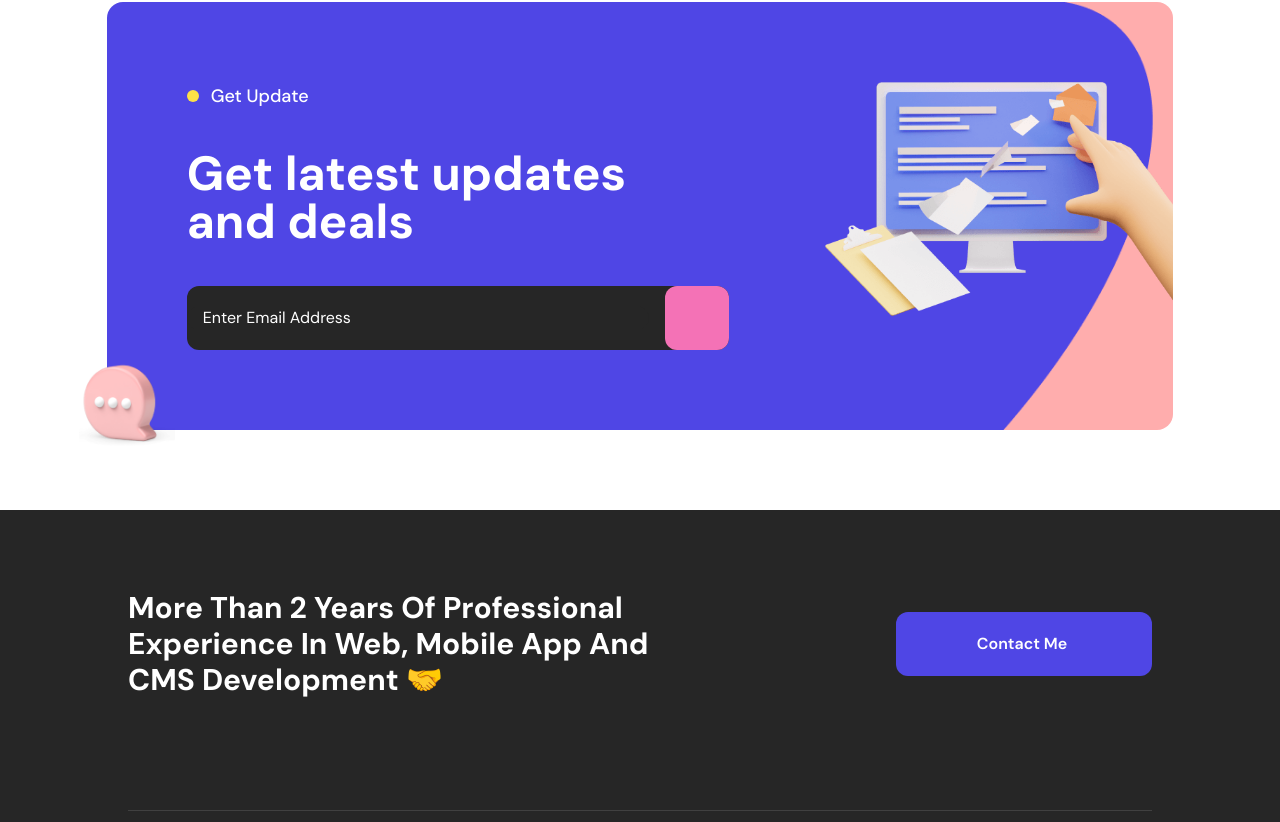
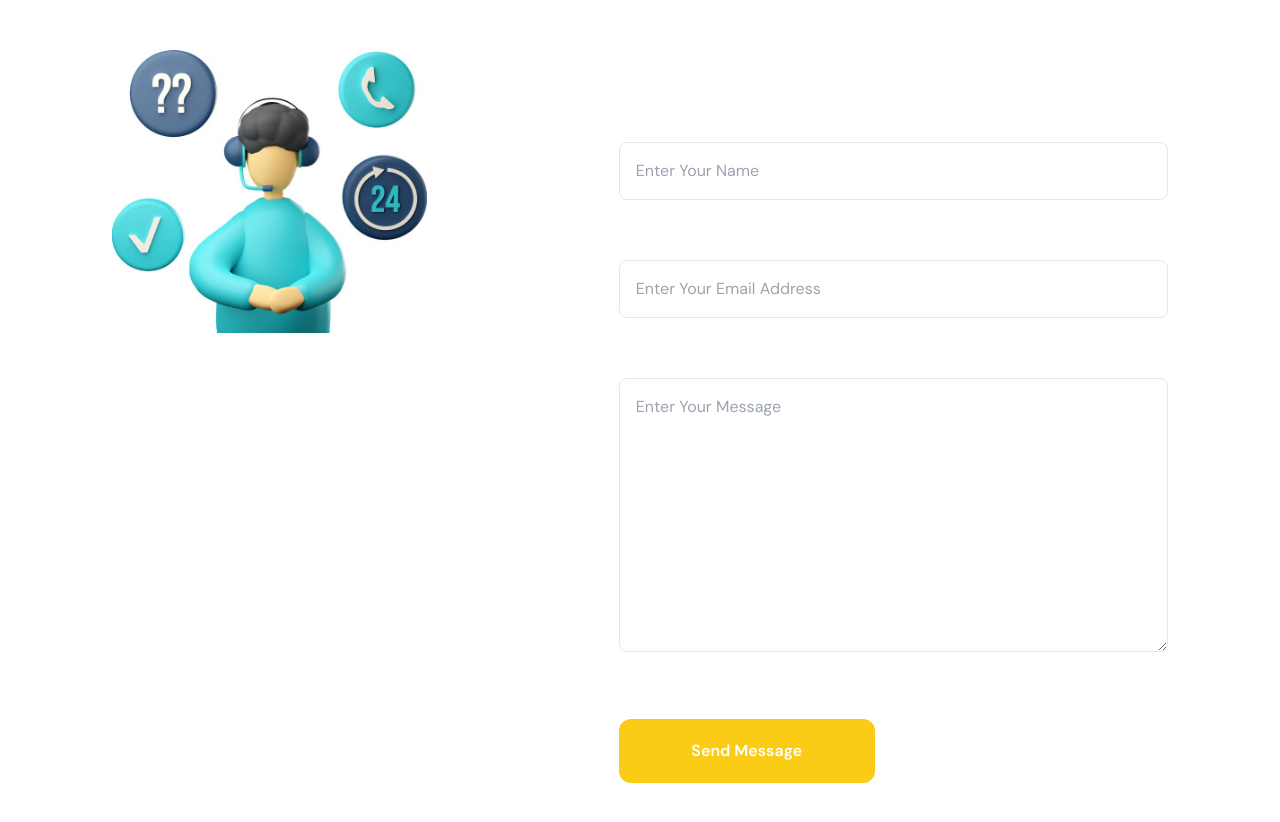
Before and after one commit to heyitsuzair/collax-ecommerce-next, a Next.js app: page /contact in a window 1280 px wide. Shown: the part 878-1700 px from the top of the page. Built offline with nearby package versions, Linux system fonts and the light colour scheme.

Commit message:
Contact Form Added

```diff
--- /dev/null
+++ b/src/components/commons/buttons/PlainButton.jsx
@@ -0,0 +1,68 @@
+import React from "react";
+
+const PlainButton = ({
+  text,
+  icon,
+  onClick,
+  size,
+  buttonColor,
+  textColor,
+  shadow,
+}) => {
+  let buttonSize = "h-12 w-48";
+  let buttonBorderRadius = "rounded-lg";
+  let buttonShadow;
+
+  /**
+   * Check What Size We Got As Prop And Than Set Size And Border Radius Accordingly
+   */
+  if (size && size === "large") {
+    buttonSize = "h-14 w-52 md:h-16 md:w-64";
+    buttonBorderRadius = "rounded-xl";
+  } else if (size && size === "small") {
+    buttonSize = "h-8 w-32";
+    buttonBorderRadius = "rounded-md";
+  }
+
+  /**
+   * Check Whether the button color is provided or not
+   */
+  if (!buttonColor) {
+    buttonColor = "bg-indigo-600";
+  }
+  /**
+   * Check Whether the button color is provided or not
+   */
+  if (!textColor) {
+    textColor = "text-white";
+  }
+
+  /**
+   * Check Whether the shadow is provided or not
+   */
+  if (shadow) {
+    buttonShadow = "shadow-2xl";
+  }
+
+  return (
+    <button
+      type="button"
+      onClick={onClick}
+      className={`b ${buttonSize} ${buttonColor} transition-all duration-300 flex justify-center items-center ${buttonBorderRadius} ${buttonShadow} `}
+    >
+      <span
+        className={`text-center ${textColor} font-semibold z-[2] pointer-events-none`}
+      >
+        {text}
+
+        {icon && (
+          <>
+            &nbsp; <i className={`fa ${icon}`} aria-hidden="true"></i>
+          </>
+        )}
+      </span>
+    </button>
+  );
+};
+
+export default PlainButton;
--- /dev/null
+++ b/src/components/commons/inputs/Input.plain.jsx
@@ -0,0 +1,45 @@
+import React from "react";
+import { TextError } from "../index";
+
+const InputPlain = ({
+  id,
+  type,
+  name,
+  placeholder,
+  onChange,
+  label,
+  error,
+  errorText,
+  value,
+  onBlur,
+}) => {
+  return (
+    <div>
+      {label && (
+        <label
+          htmlFor={id}
+          className="block mb-2 text-sm font-medium text-gray-900"
+        >
+          {label}
+        </label>
+      )}
+      <input
+        type={type}
+        name={name}
+        onBlur={onBlur}
+        id={id}
+        value={value}
+        onChange={onChange}
+        placeholder={placeholder}
+        className="border outline-0 rounded-lg p-4 w-full"
+      />
+      {error && (
+        <div className="mt-1">
+          <TextError text={errorText} />
+        </div>
+      )}
+    </div>
+  );
+};
+
+export default InputPlain;
--- a/src/components/commons/text/Text.error.jsx
+++ b/src/components/commons/text/Text.error.jsx
@@ -1,8 +1,8 @@
 import React from "react";
-import TextSm from "./Text.sm";
+import { TextLg } from "../index";
 
 const TextError = ({ text }) => {
-  return <TextSm classes="text-red-500" text={text} />;
+  return <TextLg classes="text-red-400 font-medium" text={text} />;
 };
 
 export default TextError;
--- /dev/null
+++ b/src/components/commons/textareas/TextArea.plain.jsx
@@ -0,0 +1,45 @@
+import React from "react";
+import { TextError } from "../index";
+
+const TextAreaPlain = ({
+  id,
+  name,
+  placeholder,
+  onChange,
+  label,
+  error,
+  errorText,
+  value,
+  onBlur,
+}) => {
+  return (
+    <div>
+      {label && (
+        <label
+          htmlFor={id}
+          className="block mb-2 text-sm font-medium text-gray-900"
+        >
+          {label}
+        </label>
+      )}
+      <textarea
+        rows={10}
+        name={name}
+        onBlur={onBlur}
+        id={id}
+        onChange={onChange}
+        placeholder={placeholder}
+        className="border outline-0 rounded-lg p-4 w-full"
+      >
+        {value}
+      </textarea>
+      {error && (
+        <div className="mt-1">
+          <TextError text={errorText} />
+        </div>
+      )}
+    </div>
+  );
+};
+
+export default TextAreaPlain;
--- /dev/null
+++ b/src/components/pages/contact/ContactForm.jsx
@@ -0,0 +1,57 @@
+import React from "react";
+import { InputPlain, PlainButton, Text6Xl, TextAreaPlain } from "../../commons";
+
+const ContactForm = () => {
+  return (
+    <div className="flex flex-col gap-8 w-full lg:w-[58%]">
+      <Text6Xl text="Let's Talk..." classes="font-bold text-black" />
+      <form action="#">
+        <div className="mb-3">
+          <InputPlain
+            type="text"
+            name="name"
+            placeholder="Enter Your Name"
+            onChange={() => alert("el")}
+            value=""
+            onBlur={() => alert("blur")}
+            error={true}
+            errorText="Enter Your Name"
+          />
+        </div>
+        <div className="my-7">
+          <InputPlain
+            type="email"
+            name="email"
+            placeholder="Enter Your Email Address"
+            onChange={() => alert("el")}
+            value=""
+            onBlur={() => alert("blur")}
+            error={true}
+            errorText="Enter Your Email Address"
+          />
+        </div>
+        <div className="my-7">
+          <TextAreaPlain
+            name="message"
+            placeholder="Enter Your Message"
+            // onChange={() => alert("el")}
+            value=""
+            onBlur={() => alert("blur")}
+            error={true}
+            errorText="Enter Your Message"
+          />
+        </div>
+        <div className="my-7">
+          <PlainButton
+            onClick={() => alert("submit form")}
+            size="large"
+            text="Send Message"
+            buttonColor="bg-yellow-400 hover:bg-indigo-500"
+          />
+        </div>
+      </form>
+    </div>
+  );
+};
+
+export default ContactForm;
--- /dev/null
+++ b/src/components/pages/contact/ContactInfo.jsx
@@ -0,0 +1,48 @@
+import Image from "next/image";
+import React from "react";
+import { Text2Xl, TextMd } from "../../commons";
+const ContactInfo = () => {
+  /**
+   * Contact Image
+   */
+  const CONTACT_IMAGE = require("../../../img/contact-1.jpg");
+
+  return (
+    <div className="flex flex-col gap-9">
+      <Image src={CONTACT_IMAGE} alt="Loading..." />
+      <div>
+        <Text2Xl text="Email Address" classes="text-black font-bold" />
+        <a href="mailto:uzairdeveloper354123@gmail.com">
+          <TextMd
+            text="(uzairdeveloper354123@gmail.com)"
+            classes="text-gray-400 font-medium mt-2 hover:text-indigo-500 transition-all"
+          />
+        </a>
+      </div>
+      <div>
+        <Text2Xl text="Phone No." classes="text-black font-bold" />
+        <a href="tel:+923104864150">
+          <TextMd
+            text="(0310 4864150)"
+            classes="text-gray-400 font-medium mt-2 hover:text-indigo-500 transition-all"
+          />
+        </a>
+      </div>
+      <div>
+        <Text2Xl text="Address Line" classes="text-black font-bold" />
+        <a
+          href="https://goo.gl/maps/kwKKyFuGaBpUtNFR8"
+          target="_blank"
+          rel="noreferrer"
+        >
+          <TextMd
+            text="(Lahore,Pakistan)"
+            classes="text-gray-400 font-medium mt-2 hover:text-indigo-500 transition-all"
+          />
+        </a>
+      </div>
+    </div>
+  );
+};
+
+export default ContactInfo;
--- /dev/null
+++ b/src/components/pages/contact/MainContent.jsx
@@ -0,0 +1,16 @@
+import React from "react";
+import ContactForm from "./ContactForm";
+import ContactInfo from "./ContactInfo";
+
+const MainContent = () => {
+  return (
+    <div className="container mx-auto px-10 lg:px-16 xl:px-28 my-32">
+      <div className="flex flex-col lg:flex-row gap-16 lg:gap-48">
+        <ContactInfo />
+        <ContactForm />
+      </div>
+    </div>
+  );
+};
+
+export default MainContent;
--- /dev/null
+++ b/src/components/pages/contact/index.js
@@ -0,0 +1,3 @@
+import MainContent from "./MainContent";
+
+export { MainContent };
```
Also changed, not shown: src/components/commons/index.js (+61 -0 lines), src/img/contact-1.jpg (added).
